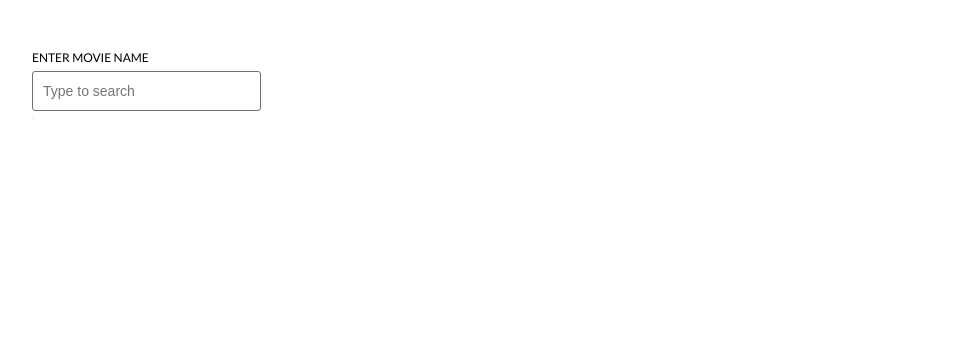
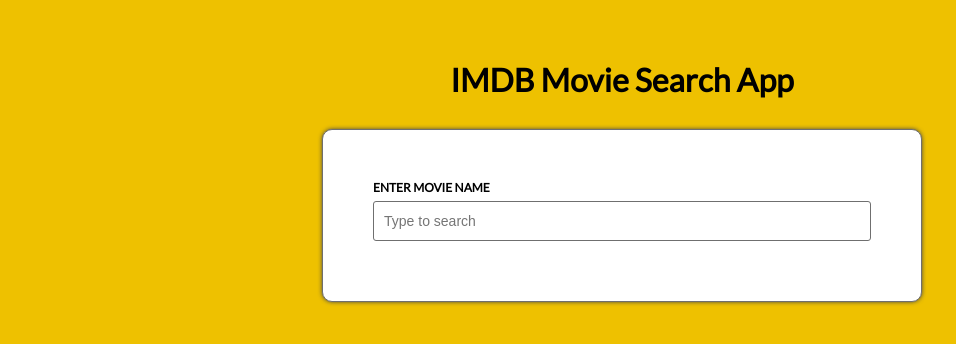
Before and after one commit to JaspalSinghMatharu/IMDB-Movie-Search, a React (Create React App) app: page / in a window 1280 px wide. Shown: the top 344 px of the page, without its empty margins (18-974 px from the left). Built offline with nearby package versions, Linux system fonts and the light colour scheme.

Commit message:
updated ui and added readme file

```diff
--- a/src/App.css
+++ b/src/App.css
@@ -1,5 +1,22 @@
+body {
+  background-color: #eec100;
+  padding: 20px;
+}
+
+.app-title {
+  text-align: center;
+  margin-top: 40px;
+}
+
 .app {
-  padding: 50px
+  box-shadow: 0 0 4px 0 #484848;
+  padding: 50px;
+  width: 600px;
+  margin: 0 auto;
+  border: 1px solid #6f6f6f;
+  border-radius: 10px;
+  margin-top: 30px;
+  background: #fff;
 }
 
 .autocomplete-wrapper {
@@ -15,6 +32,7 @@
   font-size: 12px;
   margin-bottom: 6px;
   display: block;
+  font-weight: 700;
 }
 
 .form-input {
@@ -23,6 +41,7 @@
   color: #484848;
   border: 1px solid #6f6f6f;
   border-radius: 3px;
+  width: 100%;
 }
 
 .form-input:focus {
@@ -52,15 +71,23 @@
   border-bottom: 0;
 }
 
+.search-error {
+  color: red;
+  font-size: 14px;
+}
+
 .movie-card-wrapper {
   margin-top: 30px;
+}
+
+.movie-card img {
+  width: 100%;
 }
 
 .movie-card {
   width: 300px;
   background-color: #fff;
-  box-shadow: 0 0 4px 0 #efefef;
-  border: 1px solid #efefef;
+  box-shadow: 0 0 4px 0 #6f6f6f;
   border-radius: 10px;
   overflow: hidden;
 }
--- a/src/App.js
+++ b/src/App.js
@@ -3,8 +3,11 @@
 
 function App() {
   return (
-    <div className="app">
-      <AutoComplete />
+    <div>
+      <h1 className="app-title">IMDB Movie Search App</h1>
+      <div className="app">
+        <AutoComplete />
+      </div>
     </div>
   );
 }
--- a/src/AutoComplete.js
+++ b/src/AutoComplete.js
@@ -6,6 +6,7 @@
     const [search, setSearch] = useState('');
     const [movies, setMovies] = useState([]);
     const [selectedMovie, setSelectedMovie] = useState(null);
+    const [error, setError] = useState(false)
 
 
     useEffect(() => {
@@ -26,11 +27,12 @@
         let url = `https://www.omdbapi.com/?s=${searchText}&apikey=50314ef2`
         fetch(url).then((data) => data.json()).then((data) => {
             if(data.Response === 'True') {
+                setError(false)
                 let filteredSearchData = data.Search.splice(0,5);
                 setMovies(filteredSearchData);
             }
             else {
-                alert(data.Error)
+                setError(true)
             }
         }).catch((e) => {
             console.log(e)
@@ -51,15 +53,16 @@
         <>
             <div className="autocomplete-wrapper">
                 <Input value={search} label="Enter movie name" placeholder="Type to search" id="autoComplete" handleChange={handleMovieSearch} />
-                {movies &&
+                {movies.length && !error ?
                     <ul className="search-results-list">
                         {movies.map((item) => {
                             return (
                                 <li data-movieId={item.imdbID} key={item.imdbID} className="search-result__item" onClick={handleMovieSelection}>{item.Title}</li>
                             )
                         })}
-                    </ul>
+                    </ul>: null
                 }
+                {error && <div className="search-error">Movie not found!</div>}
             </div>
             {selectedMovie &&
                 <div className="movie-card-wrapper">
```
Also changed, not shown: 7 other files (tests, documents, lock files or other folders).
